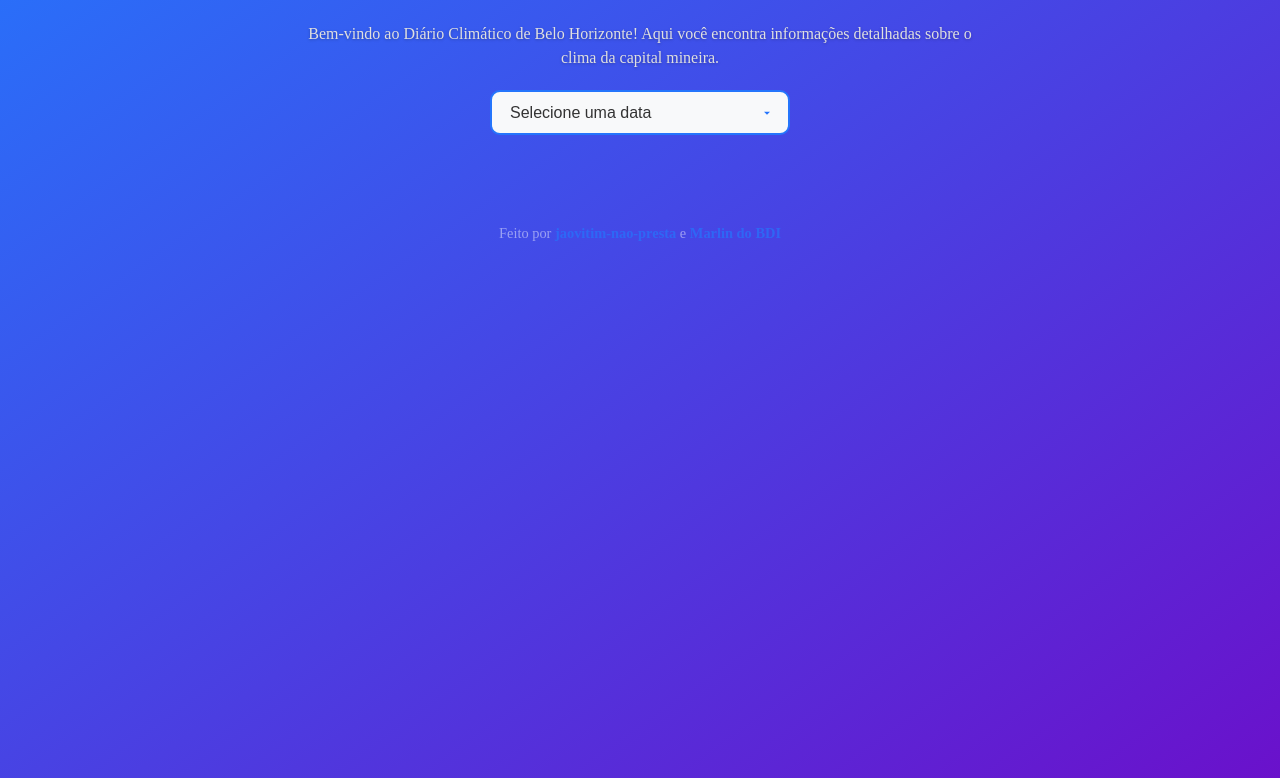
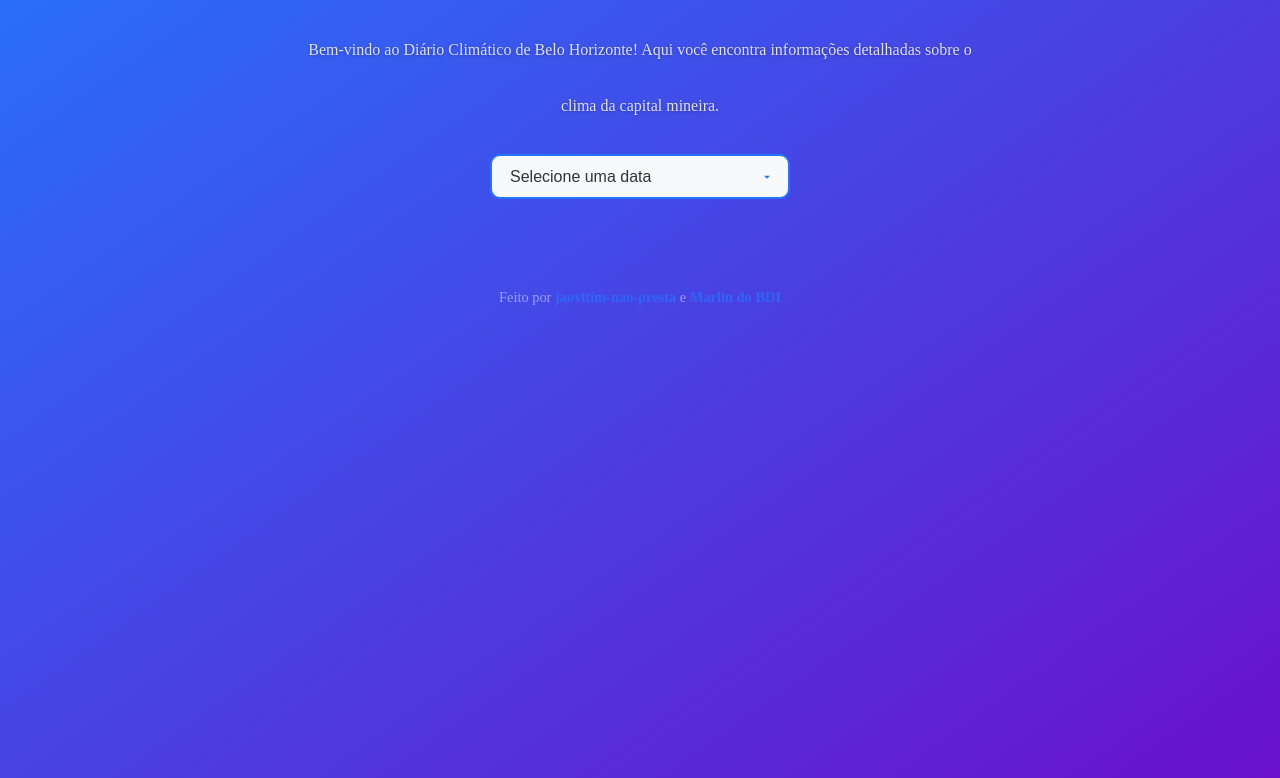
Before and after one commit to jaovitim590/Diario_climatico, a plain HTML site: page index.html in a window 1280 px wide. Shown: the part 128-906 px from the top of the page. Drawn offline with nearby package versions, Linux system fonts and the light colour scheme.

Commit message:
Update style.css

```diff
--- a/frontend/style.css
+++ b/frontend/style.css
@@ -30,7 +30,7 @@ p {
   max-width: 700px;
   margin: 0 auto 20px;
   color: #e0e0e0;
-  line-height: 1.5;
+  line-height: 3.5;
   font-size: 1rem;
   text-align: center;
   text-shadow: 0 1px 3px rgba(0, 0, 0, 0.25);
```
